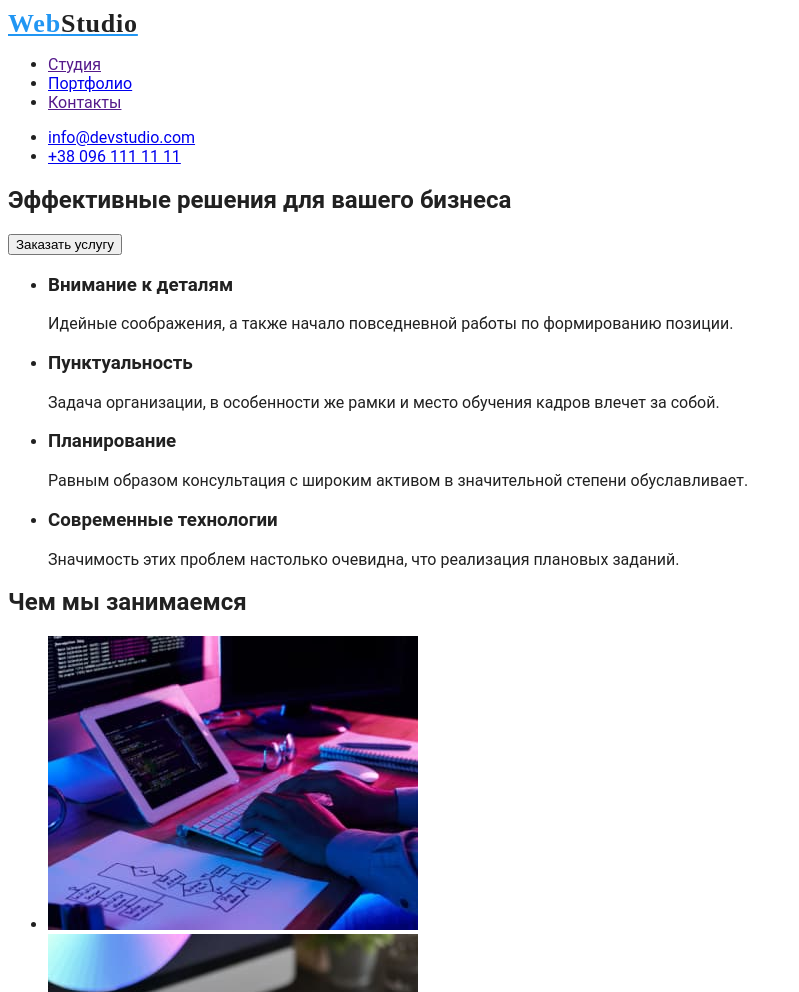
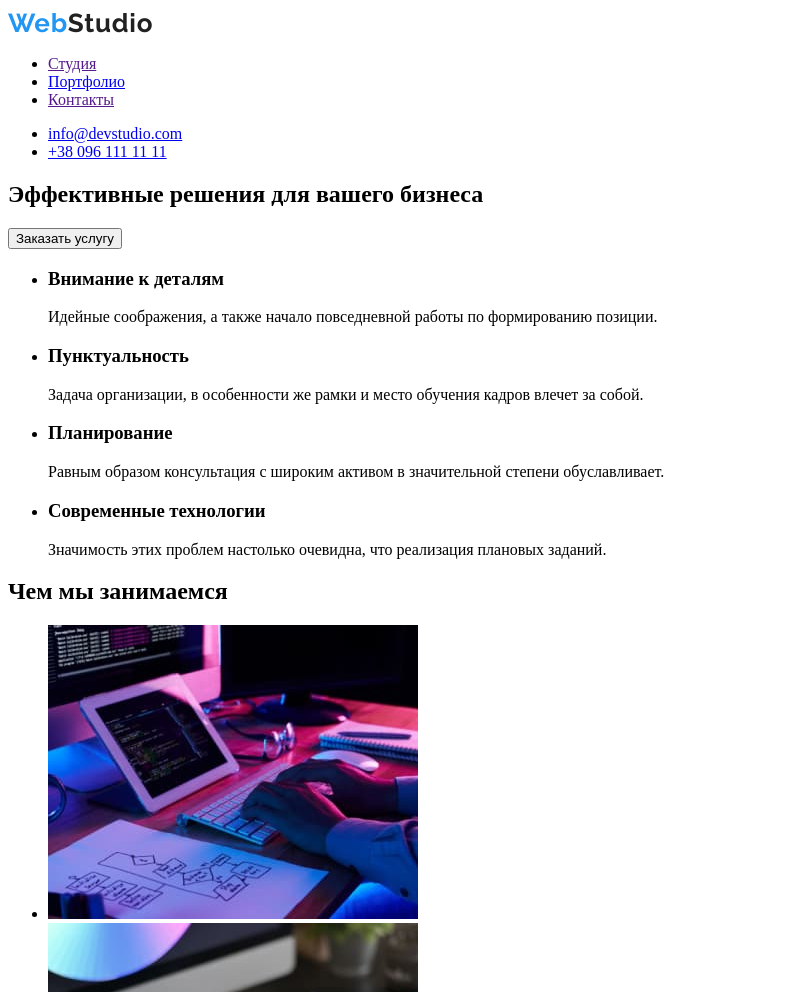
Before and after one commit to mradcenko/goit-markup-hw-02, a plain HTML site: page index.html in a window 1280 px wide. Shown: the top 992 px of the page, without its empty margins (0-799 px from the left). Drawn offline with Linux system fonts and the light colour scheme.

Commit message:
styles.css

```diff
--- a/css/styles.css
+++ b/css/styles.css
@@ -1,8 +1,19 @@
+:root {
+  /* fonts */
+  --main-font: "Roboto", sans-serif;
+  --secondary-font: "Raleway", sans-serif;
+  /* text colors */
+
+  /* bg colors */
+
+  /* others */
+}
+
+
 body {
-  font-family: Roboto, sans-serif;
-  line-height: ;
-  background-color: #ffffff;
-  color: #212121;
+  --main-font: serif;
+  font-family: var(--main-font)
+  color #212121;
 }
 
 .ul {
@@ -17,14 +28,16 @@ body {
   line-height: 31px;
   letter-spacing: 0.03em;
   color: #2196f3;
+  text-decoration: none;
 }
 
 .logo-accent {
   color: #212121;
+  text-decoration: none;
 }
 
 .list {
-    list-style: none
+  list-style: none;
 }
 /* Цвет основого текста #212121  */
 
--- a/index.html
+++ b/index.html
@@ -5,10 +5,18 @@
     <meta http-equiv="X-UA-Compatible" content="IE=edge" />
     <meta name="viewport" content="width=device-width, initial-scale=1.0" />
     <title>WebStudio</title>
-    <link rel="stylesheet" href="./css/styles.css">
+    <!-- Fonts start -->
+    <link rel="preconnect" href="https://fonts.googleapis.com" />
+    <link rel="preconnect" href="https://fonts.gstatic.com" crossorigin />
+    <link
+      href="https://fonts.googleapis.com/css2?family=Raleway:wght@700&family=Roboto:wght@400;500;700;900&display=swap"
+      rel="stylesheet"
+    />
+    <!-- Fonts end -->
+
+    <link rel="stylesheet" href="./css/styles.css" />
   </head>
   <body>
-
     <!-- Header section -->
 
     <header class="header">
@@ -50,11 +58,13 @@
 
       <!-- About section -->
       <section class="about">
-        <h2 class="section-title"hidden>Сильные стороны</h2>
+        <h2 class="section-title" hidden>Сильные стороны</h2>
         <ul class="about-list">
           <li class="about-item">
             <h3 class="section-subtitle">Внимание к деталям</h3>
-            <p class="about-desc">Идейные соображения, а также начало повседневной работы по формированию позиции.</p>
+            <p class="about-desc">
+              Идейные соображения, а также начало повседневной работы по формированию позиции.
+            </p>
           </li>
 
           <li class="about-item">
@@ -73,7 +83,9 @@
 
           <li class="about-item">
             <h3 class="section-subtitle">Современные технологии</h3>
-            <p class="about-desc">Значимость этих проблем настолько очевидна, что реализация плановых заданий.</p>
+            <p class="about-desc">
+              Значимость этих проблем настолько очевидна, что реализация плановых заданий.
+            </p>
           </li>
         </ul>
       </section>
@@ -82,9 +94,15 @@
       <section class="work">
         <h2 class="section-title">Чем мы занимаемся</h2>
         <ul class="work-list">
-          <li class="work-item"><img class="work-img" src="./images/img-1.jpg" alt="Вёрстка веб-страниц" width="370"/>
-          <li class="work-item"><img class="work-img" src="./images/img-2.jpg" alt="Веб-приложения" width="370"/>
-          <li class="work-item"><img class="work-img" src="./images/img-3.jpg" alt="Веб-дизайн" width="370"/>
+          <li class="work-item">
+            <img class="work-img" src="./images/img-1.jpg" alt="Вёрстка веб-страниц" width="370" />
+          </li>
+          <li class="work-item">
+            <img class="work-img" src="./images/img-2.jpg" alt="Веб-приложения" width="370" />
+          </li>
+          <li class="work-item">
+            <img class="work-img" src="./images/img-3.jpg" alt="Веб-дизайн" width="370" />
+          </li>
         </ul>
       </section>
 
@@ -124,11 +142,15 @@
       <section class="contacts">
         <div class="contacts-group">
           <a href="/" class="logo-link" lang="en">Web<span class="logo-accent">Studio</span></a>
-          <h2 class="section-title"hidden>Контакты</h2>
+          <h2 class="section-title">Контакты</h2>
           <address class="contacts-address">
             <ul class="contacts-list">
               <li class="contacts-item">
-                <a class="contacts-link" href="https://bit.ly/3pXMvUd" target="_blank" rel="noopener noreferrer"
+                <a
+                  class="contacts-link"
+                  href="https://bit.ly/3pXMvUd"
+                  target="_blank"
+                  rel="noopener noreferrer"
                   >г. Киев, пр-т Леси Украинки, 26</a
                 >
               </li>
```
Also changed, not shown: portfolio.html (+12 -2 lines).
